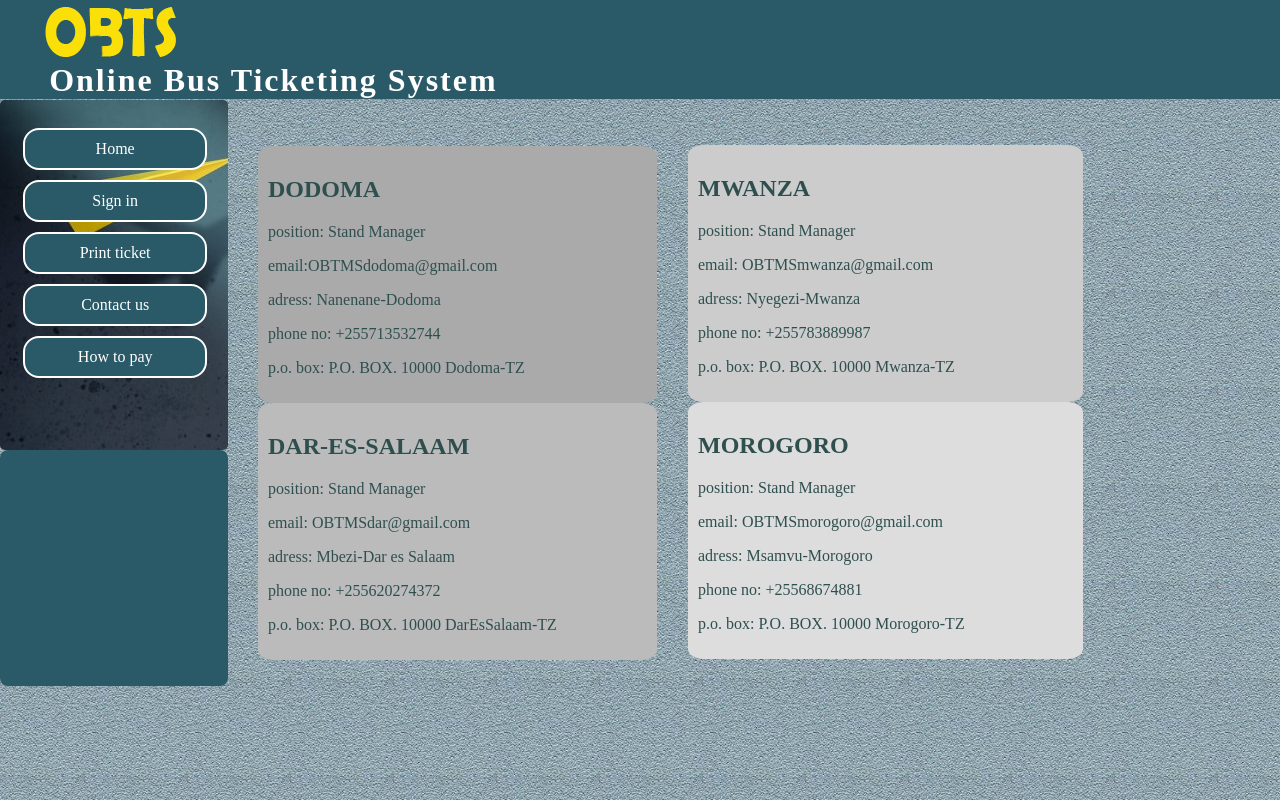
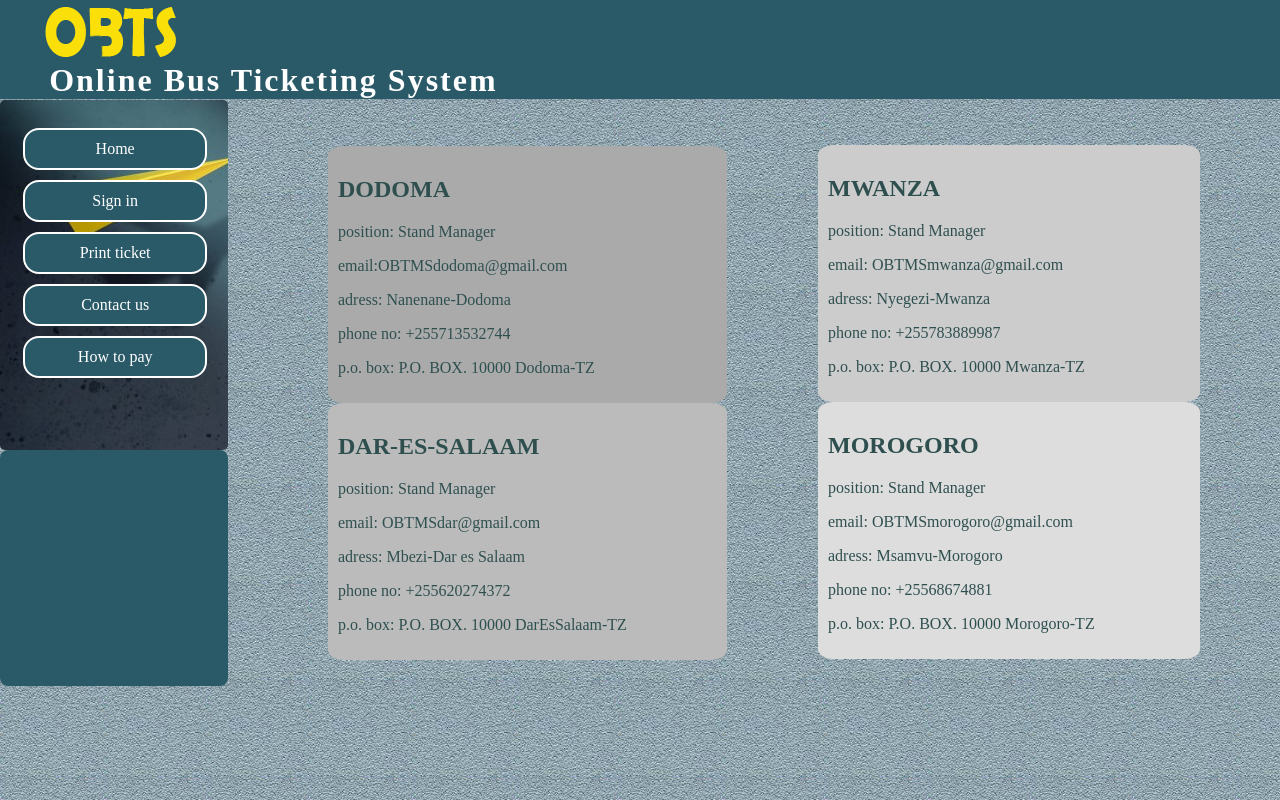
Before and after one commit to deogemini/CS335-08, a PHP site: page /contactUs.php in a window 1280 px wide. Run offline with PHP 8.4, Linux system fonts and the light colour scheme.

Commit message:
Updating contactUs.php

```diff
--- a/contactUs.php
+++ b/contactUs.php
@@ -9,12 +9,12 @@
 
 <body>
 <div class="title">
-<div class="logo"><img src="obtms-logo.png"></div>
+<div class="logo"><img src="images/obtms-logo.png"></div>
 <div class="heading"><h1 >Online Bus Ticketing System</h1></div>
  </div>
     <div class="btn-group">
 	<br>
-        <a href="signin.html"class="button"> Home </a>
+        <a href="home.php"class="button"> Home </a>
         <a href="signin.php" class="button"> Sign in </a>
         <a href="#" class="button"> Print ticket</a>
         <a href="#ContactUs.php" class="button">Contact us</a>
--- a/contactusstyle.css
+++ b/contactusstyle.css
@@ -100,7 +100,7 @@ body {
 /*root css details side starts...................*/
 /* Create two equal columns that floats next to each other */
 .column {
-	margin-left: 250px;
+	margin-left: 320px;
 	width: 30%;
 	padding: 10px;
 	color: #2F4F4F;
@@ -109,13 +109,13 @@ body {
 
 /* Clear floats after the columns */
 .row1 {
-margin-left: 430px;
+margin-left: 460px;
 margin-top: -515px;
 
 }
 
 .column1 {
-	margin-left: 250px;
+	margin-left: 350px;
 	width: 45%;
 	padding: 10px;
 	color: #2F4F4F;
```
